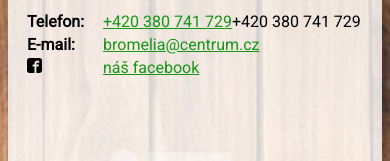
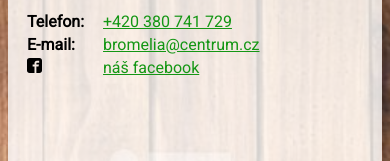
Before and after one commit to svarnyjunak/Bromelia, a plain HTML site: page index.html in a window 390 px wide. Shown: the part 868-1029 px from the top of the page. Drawn offline with Linux system fonts and the light colour scheme; a script that the page names is missing.

Commit message:
reverese of telephone number test

```diff
--- a/index.html
+++ b/index.html
@@ -97,7 +97,7 @@
           <table>
             <tr>
               <th>Telefon:</th>
-              <td><a href="tel:+420380741729">+420 380 741 729</a>+420 380 741 729</td>
+              <td><a href="tel:+420380741729">+420 380 741 729</a></td>
             </tr>
             <tr>
               <th>E-mail:</th>
```
